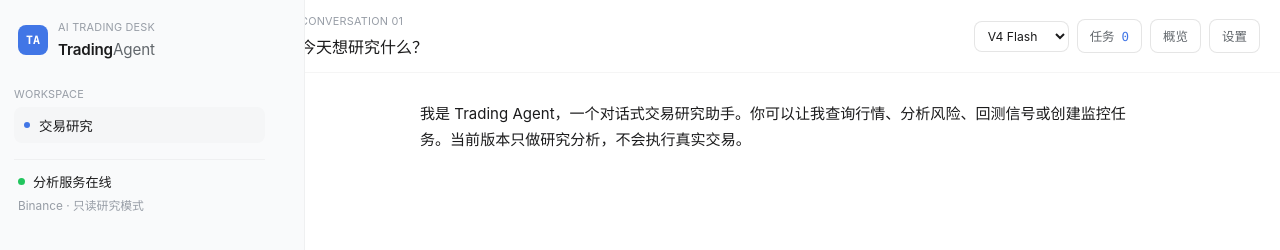
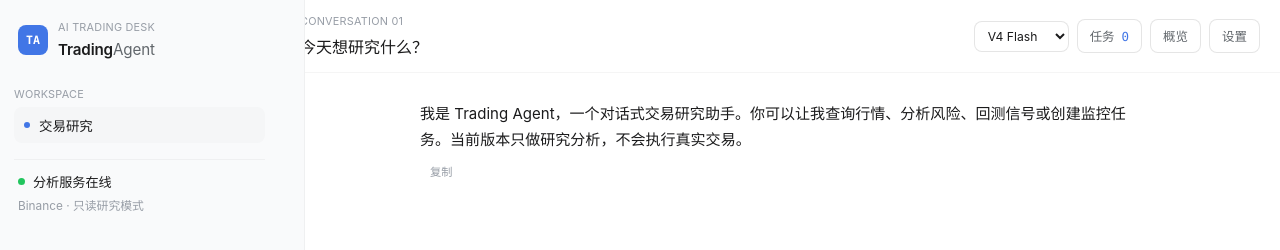
Before and after one commit to CryptoDuzey/trading-agent, a React (Vite) app in the folder apps/web/: page / in a window 1280 px wide. Shown: the top 250 px of the page. Built offline with nearby package versions, Linux system fonts and the light colour scheme.

Commit message:
feat: render markdown answers, copy button, tool-usage stats
- Assistant answers render as Markdown instead of raw text.

- Copy button per assistant message; tool-call tally in the overview panel.

```diff
--- a/apps/web/package.json
+++ b/apps/web/package.json
@@ -11,7 +11,8 @@
   "dependencies": {
     "echarts": "^6.1.0",
     "react": "19.2.8",
-    "react-dom": "19.2.8"
+    "react-dom": "19.2.8",
+    "react-markdown": "^10.1.0"
   },
   "devDependencies": {
     "@testing-library/jest-dom": "7.0.1",
--- a/apps/web/src/App.tsx
+++ b/apps/web/src/App.tsx
@@ -8,6 +8,7 @@
 
 import "./styles.css";
 import KlineChart, { type Candle } from "./KlineChart";
+import ReactMarkdown from "react-markdown";
 
 type ChatMessage = {
   id: string;
@@ -184,6 +185,19 @@
   if (!klineEvent) return [];
   const output = (klineEvent.data as { output?: { candles?: Candle[] } }).output;
   return output?.candles ?? [];
+}
+
+function computeToolUsage(messages: ChatMessage[]): Record<string, number> {
+  const usage: Record<string, number> = {};
+  for (const message of messages) {
+    for (const event of message.trace ?? []) {
+      if (event.type === "tool_finished") {
+        const name = String(event.data.name);
+        usage[name] = (usage[name] ?? 0) + 1;
+      }
+    }
+  }
+  return usage;
 }
 
 function getOrCreateSessionId() {
@@ -653,9 +667,27 @@
               {message.role === "user" ? (
                 <div className="user-bubble">{message.content}</div>
               ) : (
-                <div className="assistant-content">
-                  {message.content || <span className="typing">正在思考…</span>}
-                </div>
+                <>
+                  <div className="assistant-content">
+                    {message.content ? (
+                      <ReactMarkdown>{message.content}</ReactMarkdown>
+                    ) : (
+                      <span className="typing">正在思考…</span>
+                    )}
+                  </div>
+                  {message.content && (
+                    <div className="message-actions">
+                      <button
+                        type="button"
+                        onClick={() => {
+                          void navigator.clipboard?.writeText(message.content);
+                        }}
+                      >
+                        复制
+                      </button>
+                    </div>
+                  )}
+                </>
               )}
               {message.role === "assistant" &&
                 message.trace &&
@@ -776,6 +808,26 @@
           </section>
 
           <section className="insight-card">
+            <h4>工具调用</h4>
+            {(() => {
+              const usage = computeToolUsage(messages);
+              const names = Object.keys(usage);
+              return names.length === 0 ? (
+                <p className="insight-empty">本次会话还没有调用工具。</p>
+              ) : (
+                <ul className="insight-list">
+                  {names.map((name) => (
+                    <li key={name}>
+                      <strong>{name}</strong>
+                      <span>{usage[name]} 次</span>
+                    </li>
+                  ))}
+                </ul>
+              );
+            })()}
+          </section>
+
+          <section className="insight-card">
             <h4>持仓 · {positions.length}</h4>
             {positions.length === 0 ? (
               <p className="insight-empty">暂无持仓，可让 Agent 帮你录入。</p>
--- a/apps/web/src/styles.css
+++ b/apps/web/src/styles.css
@@ -279,8 +279,55 @@
 .assistant-content {
   font-size: 0.94rem;
   line-height: 1.75;
-  white-space: pre-wrap;
 }
+.assistant-content p { margin: 0 0 10px; }
+.assistant-content p:last-child { margin-bottom: 0; }
+.assistant-content h1, .assistant-content h2, .assistant-content h3, .assistant-content h4 {
+  margin: 16px 0 8px;
+  font-weight: 600;
+  line-height: 1.4;
+}
+.assistant-content h1 { font-size: 1.28rem; }
+.assistant-content h2 { font-size: 1.14rem; }
+.assistant-content h3 { font-size: 1.02rem; }
+.assistant-content ul, .assistant-content ol { margin: 0 0 10px; padding-left: 20px; }
+.assistant-content li { margin: 3px 0; }
+.assistant-content code {
+  padding: 2px 6px;
+  border-radius: 4px;
+  background: var(--bg-layer-1);
+  font-family: var(--font-mono);
+  font-size: 0.85em;
+}
+.assistant-content pre {
+  margin: 0 0 12px;
+  padding: 12px 14px;
+  border-radius: 8px;
+  background: var(--bg-layer-1);
+  overflow-x: auto;
+}
+.assistant-content pre code { padding: 0; background: transparent; }
+.assistant-content blockquote {
+  margin: 0 0 10px;
+  padding: 4px 14px;
+  border-left: 3px solid var(--border-l2);
+  color: var(--text-dim);
+}
+.assistant-content table { border-collapse: collapse; margin: 10px 0; }
+.assistant-content th, .assistant-content td { padding: 6px 12px; border: 1px solid var(--border-l2); }
+.assistant-content a { color: var(--accent); }
+.assistant-content strong { font-weight: 600; }
+.message-actions { display: flex; gap: 6px; margin-top: 6px; }
+.message-actions button {
+  padding: 3px 10px;
+  border: 0;
+  border-radius: 6px;
+  color: var(--text-faint);
+  background: transparent;
+  font-size: 0.7rem;
+  transition: color 0.15s var(--ease), background 0.15s var(--ease);
+}
+.message-actions button:hover { color: var(--text); background: var(--bg-layer-1); }
 .typing { color: var(--text-dim); animation: pulse 1.1s ease-in-out infinite; }
 
 .kline-chart {
```
Also changed, not shown: 1 other file (tests, documents, lock files or other folders).
